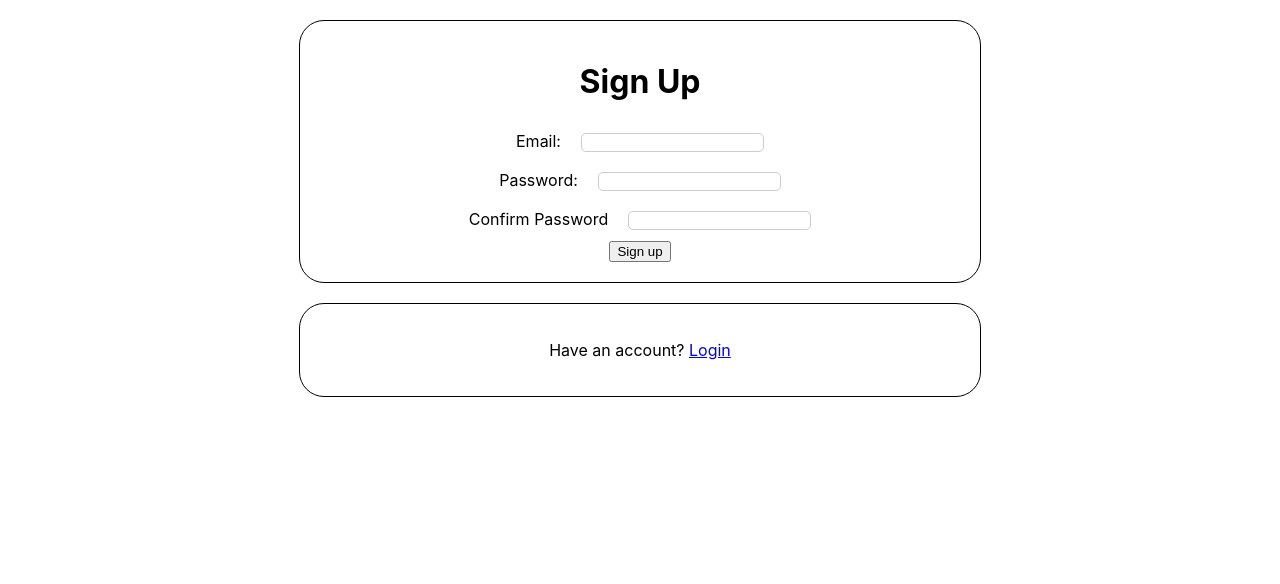
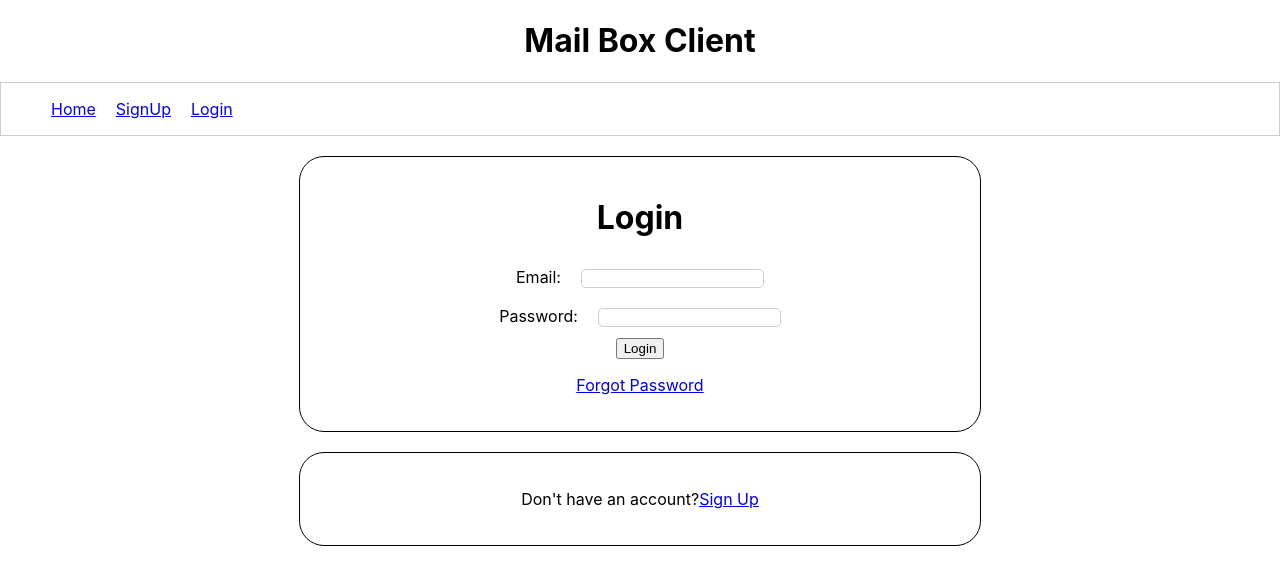
Before and after one commit to Akanksharma00/Mail-Box-Client, a React (Create React App) app: page /login in a window 1280 px wide. Shown: the top 584 px of the page. Built offline with nearby package versions, Linux system fonts and the light colour scheme.

Commit message:
Added Login feature

```diff
--- a/src/App.js
+++ b/src/App.js
@@ -1,10 +1,30 @@
+import { useSelector } from 'react-redux';
+import { Route, Redirect } from 'react-router-dom';
+
 import './App.css';
 import SignUp from './Component/SignUp';
+import Login from './Component/Login';
+import Home from './Component/Home';
+import Navbar from './Component/Navbar';
 
 function App() {
+  const isLoggedIn = useSelector(state=> state.auth.isLoggedIn);
+
   return (
     <div className="App">
-      <SignUp />
+      <h1>Mail Box Client</h1>
+      <Navbar />
+      <Route path='/home'>
+        {isLoggedIn && <Home/>}
+        {!isLoggedIn && <Redirect to='/login' />}
+      </Route>
+      <Route path='/signUp'>
+        <SignUp />
+      </Route>
+      <Route path='/login'>
+        <Login />
+      </Route>
+      <Route path='*'><Redirect to='/login'/></Route>
     </div>
   );
 }
--- /dev/null
+++ b/src/Component/Home.js
@@ -0,0 +1,11 @@
+import React from "react";
+
+const Home = (props) => {
+    return(
+        <div>
+            <h2>Welcome to Mail Box Client</h2>
+        </div>
+    )
+};
+
+export default Home;
--- /dev/null
+++ b/src/Component/Login.js
@@ -0,0 +1,87 @@
+import React,{useRef} from "react";
+import { useHistory } from "react-router-dom";
+import { useDispatch } from "react-redux/es/exports";
+
+import style from './SignUp.module.css';
+
+import Card from "../Layout/Card";
+import {authActions} from '../store/authReducer';
+
+const Login = (props) => {
+    const dispatch = useDispatch();
+    const history = useHistory();
+    const enteredEmailRef = useRef();
+    const enteredPasswordRef = useRef();
+
+    const loginHandler = (event) => {
+        event.preventDefault();
+
+        const email = enteredEmailRef.current.value;
+        const password = enteredPasswordRef.current.value;
+
+        fetch('https://identitytoolkit.googleapis.com/v1/accounts:signInWithPassword?key=AIzaSyAxxHi43AbZTL3L75B4VxemFyAR4fXeErA',{
+            method: 'POST',
+            body: JSON.stringify({
+                email: email,
+                password: password,
+                returnSecureToken: true
+            }),
+            headers:{
+                'Content-Type':'application/json'
+            }
+        }).then((res)=>{
+            if(res.ok){
+                console.log('User logged in!');
+                res.json().then((data)=>{
+                    history.replace('/home');
+                    const token = data.idToken;
+                    dispatch(authActions.login(token));
+                })
+
+            }else{
+                res.json().then((data)=>{
+                    const errMsg = data.error.message;
+                    alert(errMsg);
+                })
+            }
+        })
+    }
+
+    return(
+        <React.Fragment>
+            <Card>
+                <h1>Login</h1>
+                <form onSubmit={loginHandler}>
+                    <div>
+                        <label htmlFor="email" className={style.label}>Email:</label>
+                        <input
+                            type='email'
+                            id='email'
+                            className={style.input}
+                            ref={enteredEmailRef}
+                        />
+                    </div>
+                    <div>
+                        <label htmlFor="password" className={style.label}>Password:</label>
+                        <input
+                            type='password'
+                            id='password'
+                            className={style.input}
+                            ref={enteredPasswordRef}
+                        />
+                    </div>
+                    <button>Login</button>
+                    <p><a href='#'>Forgot Password</a></p>
+                </form>
+            </Card>
+            <Card>
+                <p>
+                    Don't have an account?
+                    <a href='/SignUp'>Sign Up</a>
+                </p>
+            </Card>
+        </React.Fragment>
+    )
+};
+
+export default Login;
--- /dev/null
+++ b/src/Component/Navbar.js
@@ -0,0 +1,34 @@
+import React from "react";
+import { NavLink } from "react-router-dom";
+import { useSelector, useDispatch } from "react-redux";
+
+import style from './Navbar.module.css';
+import { authActions } from "../store/authReducer";
+
+const Navbar = (props) => {
+    const dispatch = useDispatch();
+    const isLoggedIn = useSelector(state => state.auth.isLoggedIn);
+
+    const logoutHandler = () => {
+        dispatch(authActions.logout());
+    }
+
+    return(
+        <nav className={style.navbar}>
+            <ul className={style.navList}>
+                <li className={style.navListItem}>
+                    <NavLink to='/home'>Home</NavLink>
+                </li>
+                <li className={style.navListItem}>
+                    {!isLoggedIn && <NavLink to='/signUp'>SignUp</NavLink>}
+                </li>
+                <li className={style.navListItem}>
+                    {!isLoggedIn && <NavLink to='/login'>Login</NavLink>}
+                    {isLoggedIn && <button onClick={logoutHandler}>Logout</button>}
+                </li>
+            </ul>
+        </nav>
+    )
+};
+
+export default Navbar;
--- /dev/null
+++ b/src/Component/Navbar.module.css
@@ -0,0 +1,20 @@
+.navbar{
+    /* background-color: red; */
+    position: relative;
+    display: block;
+    border: 1px solid #ccc;
+}
+
+.navList{
+    position: relative;
+    display: flex;
+    /* list-style-type: none; */
+}
+
+.navListItem{
+    position: relative;
+    padding-left: 10px;
+    padding-right: 10px;
+    list-style-type: none;
+
+}
--- a/src/Component/SignUp.js
+++ b/src/Component/SignUp.js
@@ -88,7 +88,7 @@ const SignUp = (props) => {
             </form>
         </Card>
         <Card>
-            <p>Have an account? <a href='#'>Login</a></p>
+            <p>Have an account? <a href='/login'>Login</a></p>
         </Card>
         </React.Fragment>
     )
--- a/src/index.js
+++ b/src/index.js
@@ -3,12 +3,18 @@ import ReactDOM from 'react-dom/client';
 import './index.css';
 import App from './App';
 import reportWebVitals from './reportWebVitals';
+import { Provider } from 'react-redux';
+import store from './store';
+import { BrowserRouter } from 'react-router-dom';
+
 
 const root = ReactDOM.createRoot(document.getElementById('root'));
 root.render(
-  <React.StrictMode>
-    <App />
-  </React.StrictMode>
+  <Provider store={store}>
+    <BrowserRouter>
+      <App />
+    </BrowserRouter>
+  </Provider>
 );
 
 // If you want to start measuring performance in your app, pass a function
--- /dev/null
+++ b/src/store/authReducer.js
@@ -0,0 +1,27 @@
+import { createSlice } from "@reduxjs/toolkit";
+
+const initialAuthState = {
+    isLoggedIn: false,
+    token: null,
+};
+
+const authSlice = createSlice({
+    name: 'auth',
+    initialState: initialAuthState,
+    reducers:{
+        login(state, action){
+            state.token = action.payload;
+            state.isLoggedIn = true;
+        },
+        logout(state){
+            state.token = null;
+            state.isLoggedIn = false;
+        }
+    }
+});
+
+
+
+export const authActions = authSlice.actions;
+
+export default authSlice.reducer;
--- /dev/null
+++ b/src/store/index.js
@@ -0,0 +1,11 @@
+import { configureStore } from "@reduxjs/toolkit";
+
+import authReducer from "./authReducer";
+
+const store = configureStore({
+    reducer: {
+        auth: authReducer
+    }
+});
+
+export default store;
```
